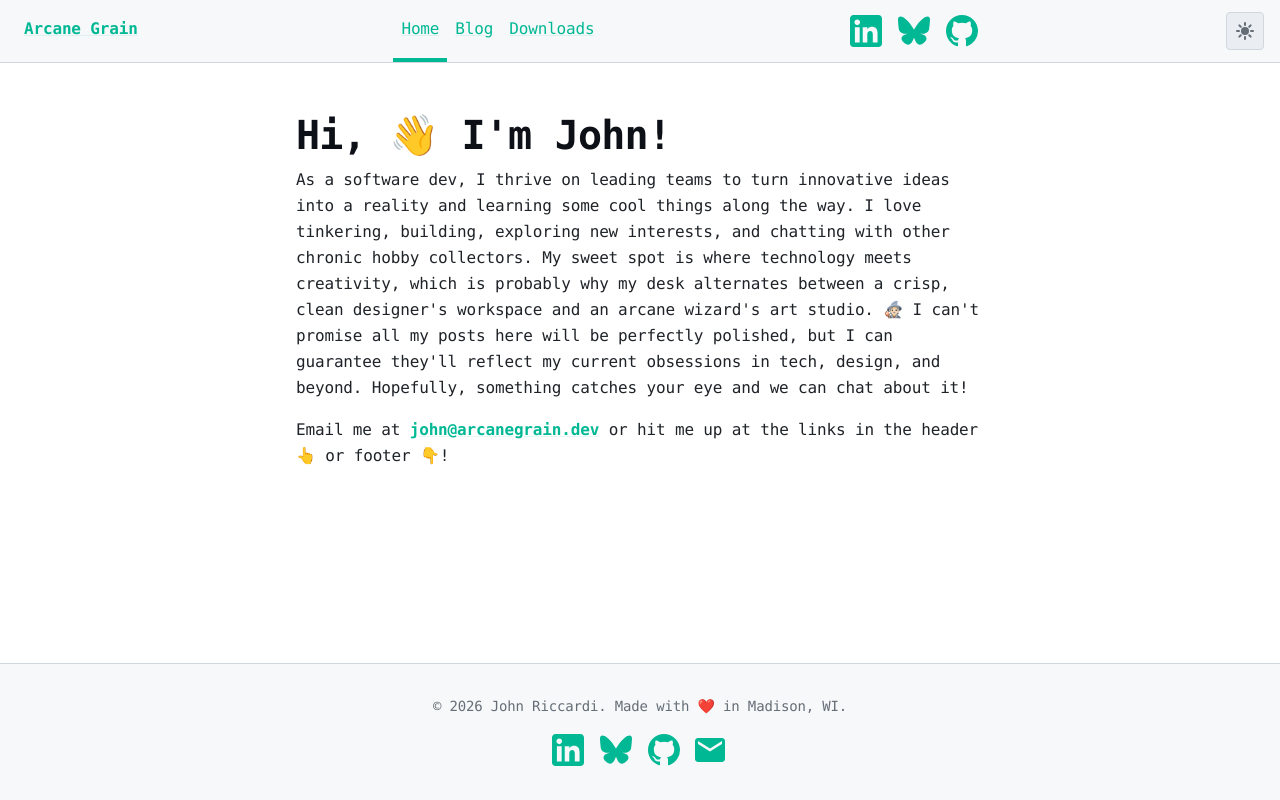
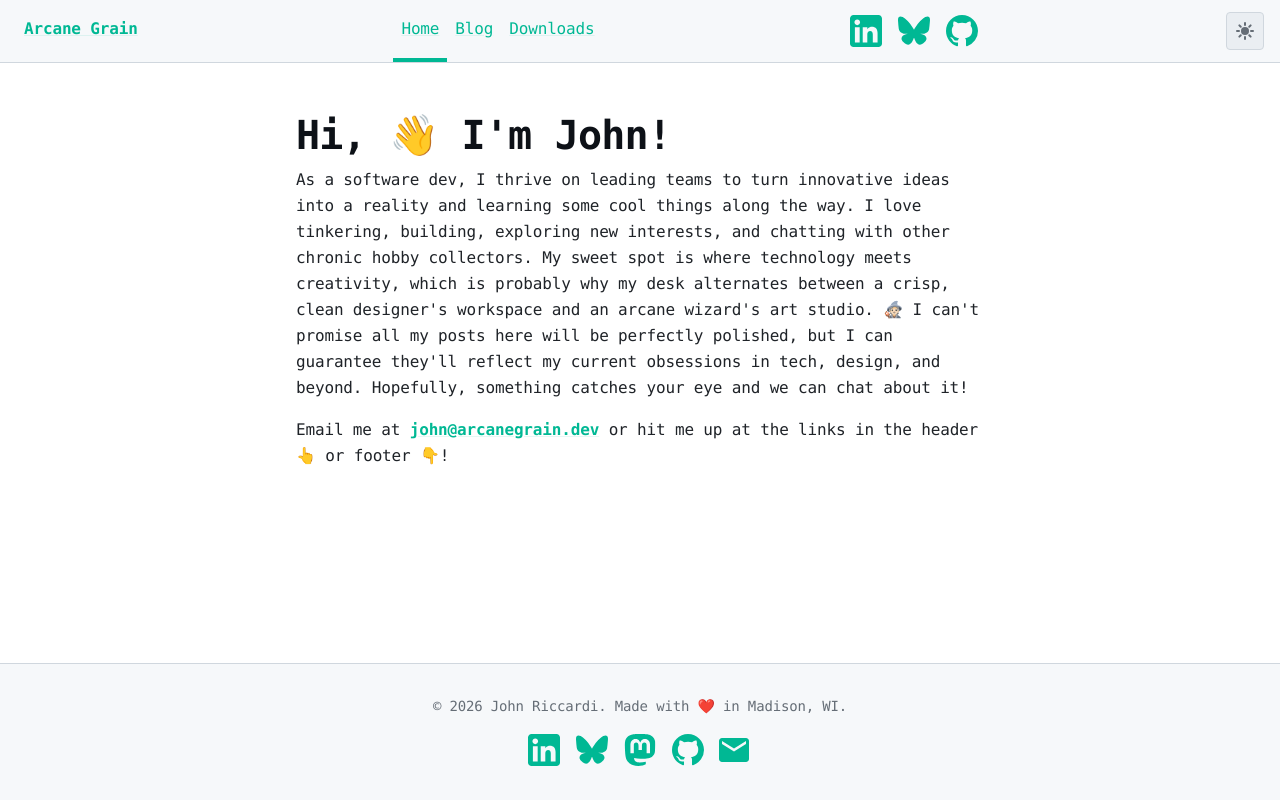
Before and after one commit to riccjohn/blog, an Astro site: page / in a window 1280 px wide. Built offline with nearby package versions, Linux system fonts and the light colour scheme; Astro itself is replaced by a stand-in of ours.

Commit message:
Add Mastodon social icon to footer
Creates Mastodon.astro social component following the existing icon
pattern, and replaces the hidden rel="me" verification link with the
new visible icon.

Co-Authored-By: Claude Sonnet 4.6 <noreply@anthropic.com>

```diff
--- a/src/components/Footer.astro
+++ b/src/components/Footer.astro
@@ -1,6 +1,7 @@
 ---
 import Bluesky from '@/components/Social/Bluesky.astro'
 import GitHub from '@/components/Social/GitHub.astro'
+import Mastodon from '@/components/Social/Mastodon.astro'
 import LinkedIn from './Social/LinkedIn.astro'
 import Email from './Social/Email.astro'
 const today = new Date()
@@ -13,10 +14,8 @@ const today = new Date()
     <div class="social-links mt-4 flex items-center justify-center gap-4">
         <LinkedIn hoverable />
         <Bluesky hoverable />
+        <Mastodon hoverable />
         <GitHub hoverable />
         <Email hoverable />
     </div>
-    <a rel="me" href="https://techhub.social/@riccjohn" class="hidden"
-        >Mastodon</a
-    >
 </footer>
--- /dev/null
+++ b/src/components/Social/Mastodon.astro
@@ -0,0 +1,27 @@
+---
+interface Props {
+    hoverable?: boolean
+}
+
+const { hoverable = false } = Astro.props
+---
+
+<a
+    href="https://techhub.social/@riccjohn"
+    target="_blank"
+    rel="me"
+    class:list={[
+        'flex no-underline',
+        hoverable
+            ? 'text-text-tertiary hover:text-accent-primary'
+            : 'text-text-secondary',
+    ]}
+>
+    <span class="sr-only">Follow John on Mastodon</span>
+    <svg viewBox="0 0 24 24" aria-hidden="true" width="32" height="32"
+        ><path
+            fill="currentColor"
+            d="M23.268 5.313c-.35-2.578-2.617-4.61-5.304-5.004C17.51.242 15.792 0 11.813 0h-.03c-3.98 0-4.835.242-5.288.309C3.882.692 1.496 2.518.917 5.127.64 6.412.61 7.837.661 9.143c.074 1.874.088 3.745.26 5.611.118 1.24.325 2.47.62 3.68.55 2.237 2.777 4.098 4.96 4.857 2.336.792 4.849.923 7.256.38.265-.061.527-.132.786-.213.585-.184 1.27-.39 1.774-.753a.057.057 0 0 0 .023-.043v-1.809a.052.052 0 0 0-.02-.041.053.053 0 0 0-.046-.01 20.282 20.282 0 0 1-4.709.545c-2.73 0-3.463-1.284-3.674-1.818a5.593 5.593 0 0 1-.319-1.433.053.053 0 0 1 .066-.054c1.517.363 3.072.546 4.632.546.376 0 .75 0 1.125-.01 1.57-.044 3.224-.124 4.768-.422.038-.008.077-.015.11-.024 2.435-.464 4.753-1.92 4.989-5.604.008-.145.03-1.52.03-1.67.002-.512.167-3.63-.024-5.545zm-3.748 9.195h-2.561V8.29c0-1.309-.55-1.976-1.67-1.976-1.23 0-1.846.79-1.846 2.35v3.403h-2.546V8.663c0-1.56-.617-2.35-1.848-2.35-1.112 0-1.668.668-1.67 1.977v6.218H4.822V8.102c0-1.31.337-2.35 1.011-3.12.696-.77 1.608-1.164 2.74-1.164 1.311 0 2.302.5 2.962 1.498l.638 1.06.638-1.06c.66-.999 1.65-1.498 2.96-1.498 1.13 0 2.043.395 2.74 1.164.675.77 1.012 1.81 1.012 3.12z"
+        ></path></svg
+    >
+</a>
```
